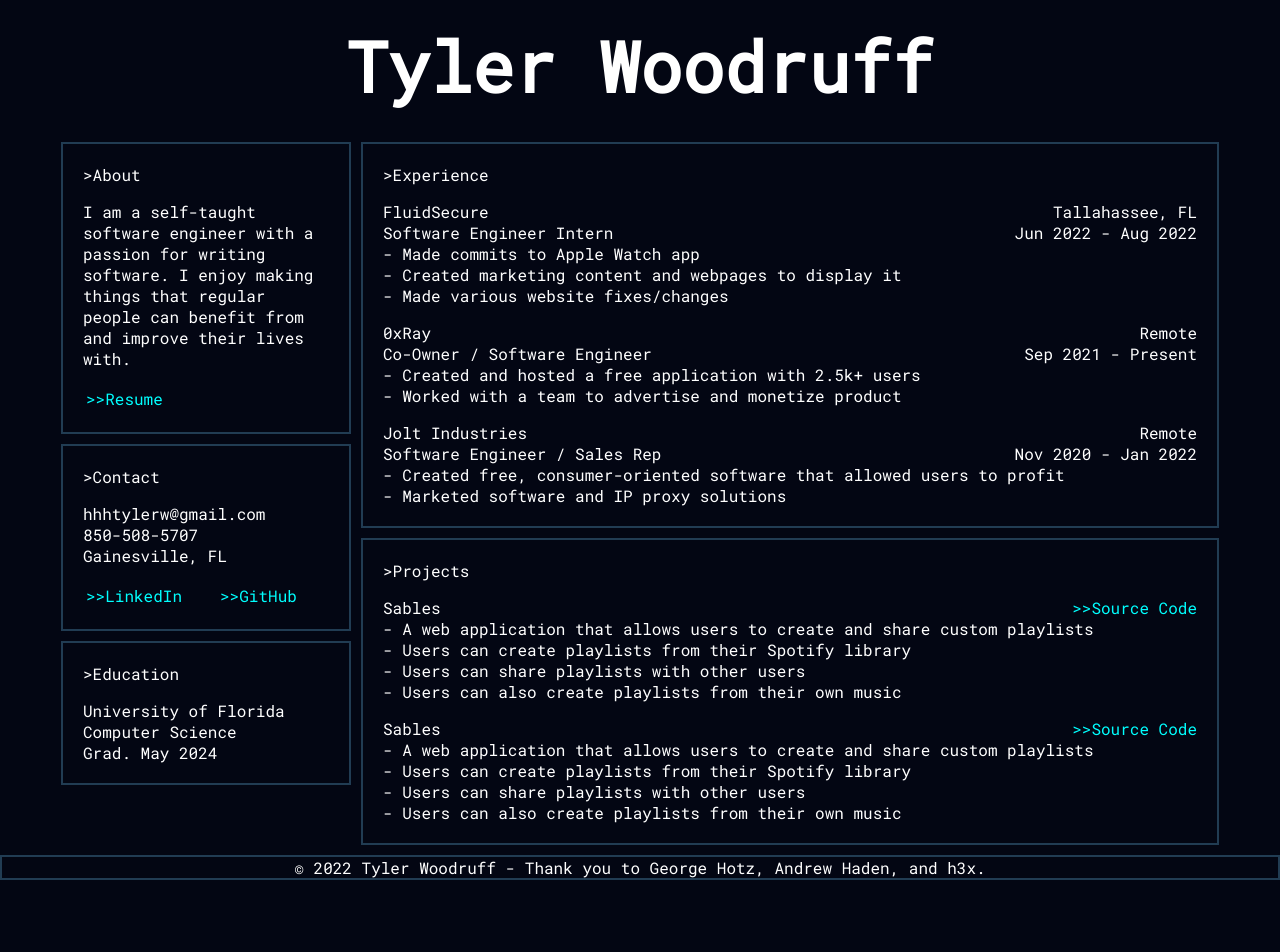
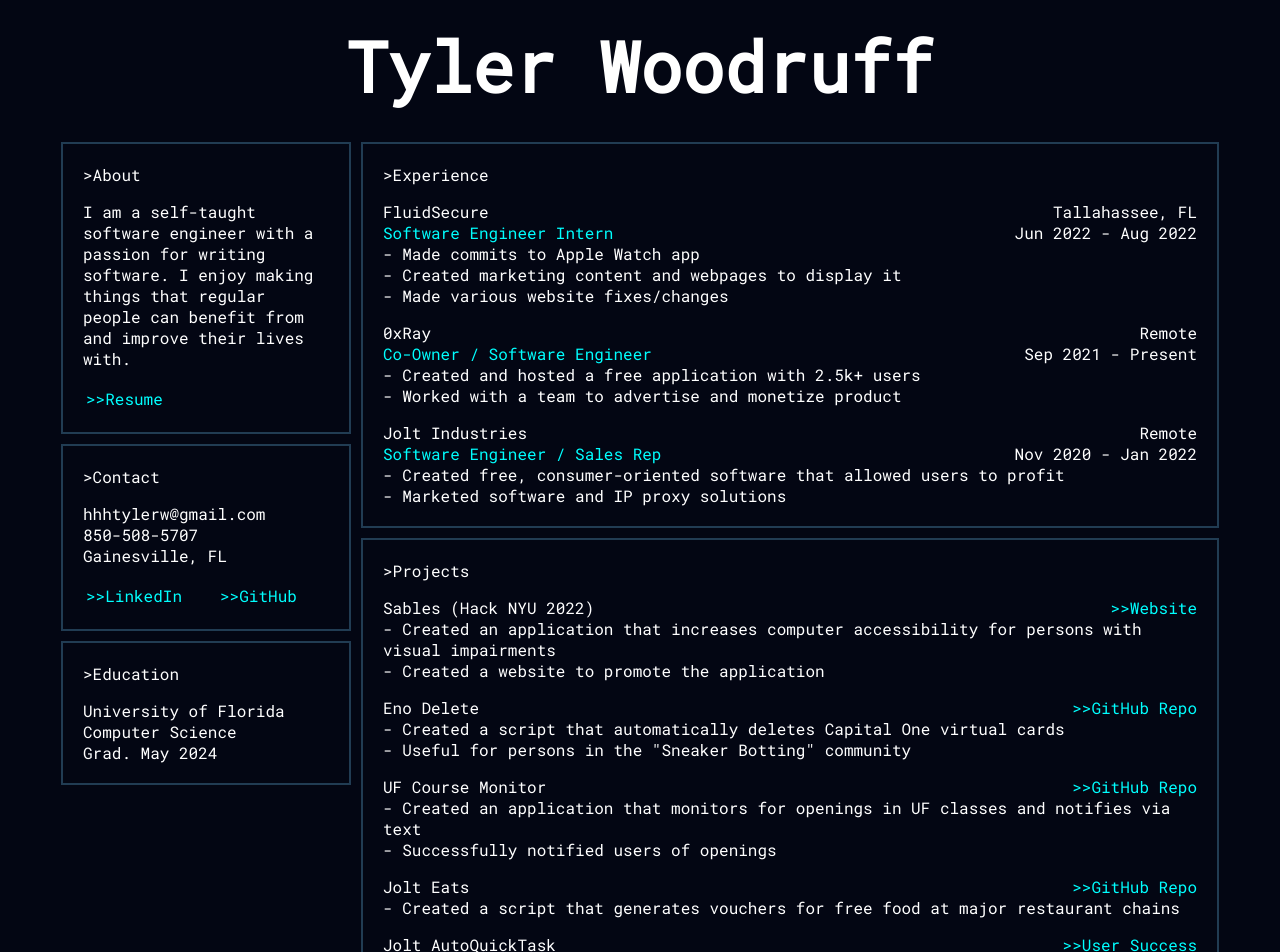
Before and after one commit to hhhtylerw/portfolio, a Svelte app: page / in a window 1280 px wide. Shown: the top 952 px of the page. Before the commit the page ends 880 px from the top, so only its background shows below. Built offline with nearby package versions, Linux system fonts and the light colour scheme.

Commit message:
projects mostly done

```diff
--- a/src/App.svelte
+++ b/src/App.svelte
@@ -25,17 +25,35 @@
 
 	let projects = [
 		{
-			"name": "Sables",
-			"caption": ">>Source Code",
-			"link": "https://google.com",
-			"description": ["- A web application that allows users to create and share custom playlists", "- Users can create playlists from their Spotify library", "- Users can share playlists with other users", "- Users can also create playlists from their own music"]
+			"name": "Sables (Hack NYU 2022)",
+			"caption": ">>Website",
+			"link": "https://sables.tech",
+			"description": ["- Created an application that increases computer accessibility for persons with visual impairments", "- Created a website to promote the application"]
 		},
 		{
-			"name": "Sables",
-			"caption": ">>Source Code",
+			"name": "Eno Delete",
+			"caption": ">>GitHub Repo",
+			"link": "https://github.com/hhhtylerw/eno-delete",
+			"description": ["- Created a script that automatically deletes Capital One virtual cards", "- Useful for persons in the \"Sneaker Botting\" community"]
+		},
+		{
+			"name": "UF Course Monitor",
+			"caption": ">>GitHub Repo",
+			"link": "https://github.com/hhhtylerw/class-monitor",
+			"description": ["- Created an application that monitors for openings in UF classes and notifies via text", "- Successfully notified users of openings"]
+		},
+		{
+			"name": "Jolt Eats",
+			"caption": ">>GitHub Repo",
 			"link": "https://google.com",
-			"description": ["- A web application that allows users to create and share custom playlists", "- Users can create playlists from their Spotify library", "- Users can share playlists with other users", "- Users can also create playlists from their own music"]
+			"description": ["- Created a script that generates vouchers for free food at major restaurant chains"]
 		},
+		{
+			"name": "Jolt AutoQuickTask",
+			"caption": ">>User Success",
+			"link": "https://google.com",
+			"description": ["- Created a consumer-oriented application that automatically starts tasks on sneaker bots for users on random restocks", "- Successfully bought shoes for multiple people"]
+		}
 	]
 </script>
 
@@ -90,7 +108,7 @@
 				>Experience
 				{#each experiences as experience}
 					<div>
-						<p style="float:left;margin-bottom:0">{experience.name}<br>{experience.title}</p>
+						<p style="float:left;margin-bottom:0">{experience.name}<br><a>{experience.title}</a></p>
 						{#if window.innerWidth > 500}
 							<p style="float:right;text-align:right;margin-bottom:0;">{experience.location}<br>{experience.dates}</p>
 						{:else}
@@ -134,6 +152,11 @@
 		<img src="https://images-ext-1.discordapp.net/external/oQhYVctHm6VkxC1G66npb7KfEsuLWYJ8C5Odqwwxhoo/https/i.pinimg.com/originals/af/fb/a2/affba24abd5d2eef5090a9e15f400acc.gif?width=279&height=463" alt="Left Dolphin" style="position:fixed;bottom:0;left:0;">
 	</div> -->
 
+	<!-- Dolphin -->
+	<div>
+		<img src="https://images-ext-1.discordapp.net/external/nUqZz1eJj6Xl7z_lCZgi2Jq5TRexi9KEG315US8AGAI/http/juliannes.website/_n/_images/dolphin-swimming-animation.gif" alt="dolphin" style="display:block;margin-left:auto;margin-right: auto;min-width: 50%;max-width:100%">
+	</div>
+
 	<!-- Footer -->
 	<footer class="footer">
 		© 2022 Tyler Woodruff - Thank you to George Hotz, Andrew Haden, and h3x.
```
